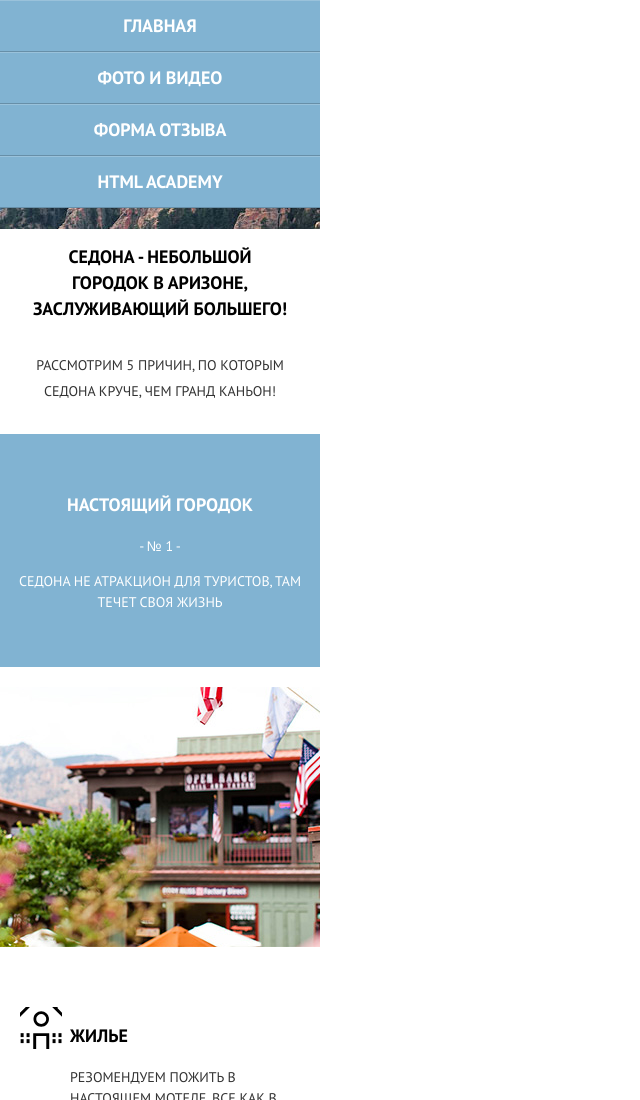
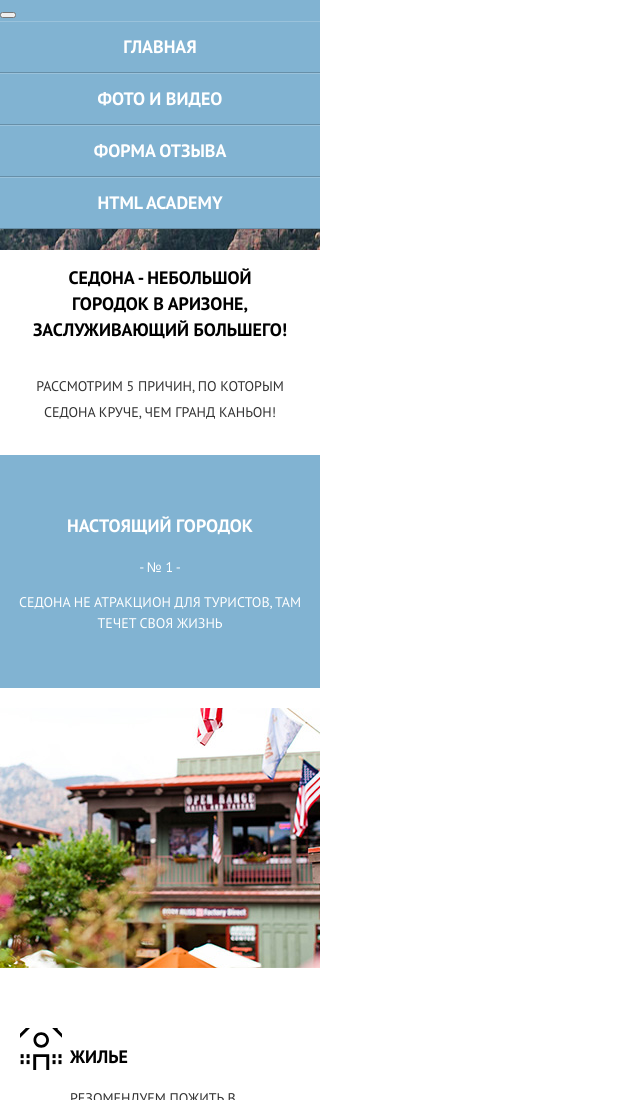
Before and after one commit to delssajri/231246-sedona-1, a plain HTML site: page source/index.html in a window 1280 px wide. Shown: the top 1100 px of the page, without its empty margins (0-640 px from the left). Drawn offline with nearby package versions, Linux system fonts and the light colour scheme; files that its build step writes are made by us from their sources.

Commit message:
check travis
Signed-off-by: Tanya Drozdova <delssajri@gmail.com>

```diff
--- a/source/index.html
+++ b/source/index.html
@@ -11,6 +11,10 @@
   <div class="container">
   <header class="page-header">
     <nav class="main-menu">
+      <button class="main-menu__toogle">
+        <span class="visually-hidden">Открыть меню</span>
+      </button>
+      <div class="main-menu__wrapper">
         <ul class="main-menu__list">
           <li class="main-menu__item">
             <a class="main-menu__link" href="#">Главная</a>
@@ -25,7 +29,7 @@
             <a class="main-menu__link" href="#">HTML Academy</a>
           </li>
         </ul>
-      <a class="main-menu__toogle"></a>
+      </div>
     </nav>
     <h1 class="page-header__title">SEDONA</h1>
   </header>
--- a/source/less/main-menu.less
+++ b/source/less/main-menu.less
@@ -1,9 +1,18 @@
+.main-menu {
+  position: relative;
+
+  width: 320px;
+  min-height: 55px;
+  margin: 0 auto;
+
+  background-color: #81b3d2;
+}
+
 .main-menu__list {
   margin: 0;
   padding: 0;
 
   list-style: none;
-  background-color: #81b3d2;
 }
 
 .main-menu__item {
```
Also changed, not shown: source/less/variables.less (line endings or trailing spaces). Lines whose indentation alone changed are shown as unchanged.
